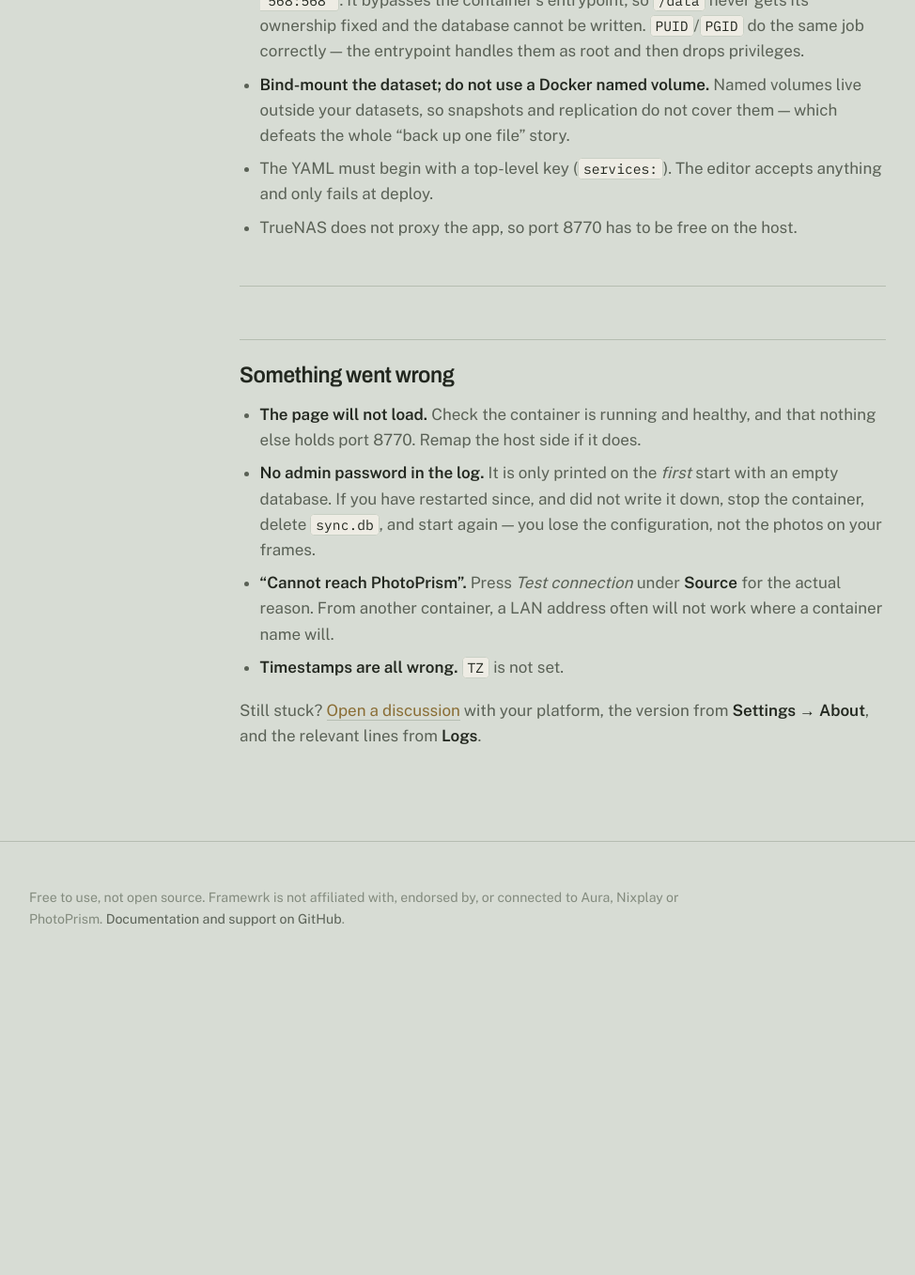
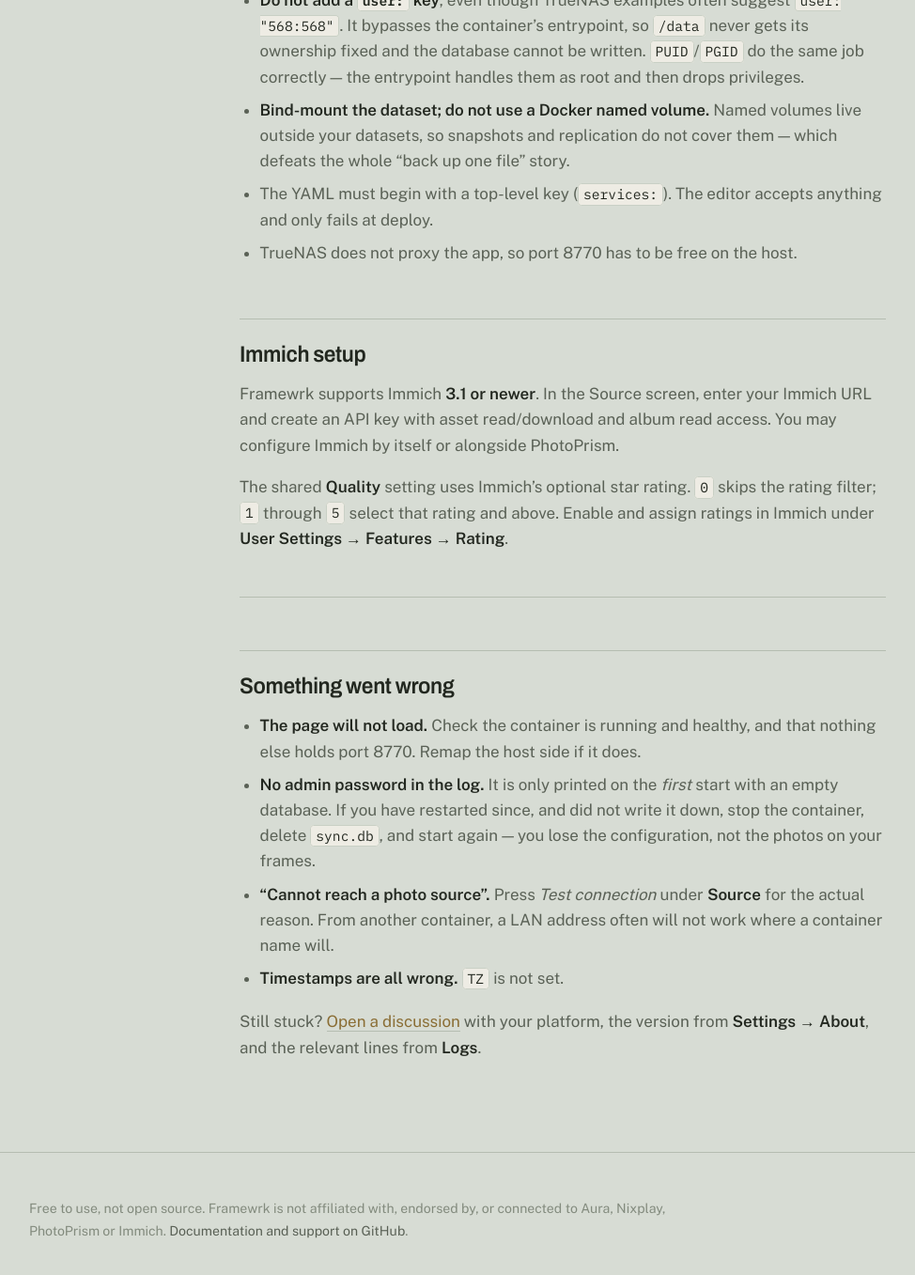
Before and after one commit to smichalczyk/framewrk, a Jekyll site: the page built from docs/install.md, in a window 1280 px wide and 1400 px high, scrolled down 8606 px. Shown: the top 1357 px of the window at 94% size, without its empty margins (41-1015 px from the left). Built offline with Jekyll 4.4.1, drawn with Linux system fonts in a browser that asks for light colours; before the commit the page ends 9675 px from its top, so only the background shows below that; some of the changed text lies outside the part shown.

Commit message:
Document Immich photo source support

````diff
--- a/docs/_config.yml
+++ b/docs/_config.yml
@@ -1,7 +1,7 @@
 # GitHub Pages builds this folder. Only the guide goes through Jekyll —
 # index.html has no front matter, so it is served exactly as written.
 title: Framewrk
-description: Keeps your digital photo frames filled from your own PhotoPrism library.
+description: Keeps your digital photo frames filled from your own PhotoPrism and/or Immich library.
 url: https://smichalczyk.github.io
 baseurl: /framewrk
 markdown: kramdown
--- a/docs/_layouts/doc.html
+++ b/docs/_layouts/doc.html
@@ -38,7 +38,7 @@
   <div class="wrap">
     <p class="fine" style="margin-top:0">
       Free to use, not open source. Framewrk is not affiliated with, endorsed by,
-      or connected to Aura, Nixplay or PhotoPrism.
+      or connected to Aura, Nixplay, PhotoPrism or Immich.
       <a href="https://github.com/smichalczyk/framewrk">Documentation and support on GitHub</a>.
     </p>
   </div>
--- a/docs/install.md
+++ b/docs/install.md
@@ -18,8 +18,8 @@
 - [Unraid](#unraid)
 - [TrueNAS SCALE](#truenas-scale)
 
-**Before you start**, you need a PhotoPrism instance Framewrk can reach, and an
-Aura and/or Nixplay account with at least one frame on it.
+**Before you start**, you need a PhotoPrism and/or Immich instance Framewrk can
+reach, and an Aura and/or Nixplay account with at least one frame on it.
 
 **After it starts**, on every platform: open `http://<host>:8770`, find the
 one-time admin password in the container log, sign in, and choose your own
@@ -49,12 +49,12 @@
 docker compose logs | grep -A2 "Admin password"
 ```
 
-**Reaching PhotoPrism.** If PhotoPrism is a container on the same host, put both
-on one network and address it by name (`http://photoprism:2342`) rather than a
-LAN address that can change. Uncomment the `networks` block at the bottom of
-`compose.yaml`. If Framewrk still cannot see it, `network_mode: host` usually
-settles it — Linux only, and it ignores `ports`, so the console lands on the
-host's 8770 directly.
+**Reaching a photo source.** If PhotoPrism or Immich is a container on the same
+host, put both on one network and address it by name (`http://photoprism:2342`
+or `http://immich:2283`) rather than a LAN address that can change. Uncomment
+the `networks` block at the bottom of `compose.yaml`. If Framewrk still cannot
+see it, `network_mode: host` usually settles it — Linux only, and it ignores
+`ports`, so the console lands on the host's 8770 directly.
 
 **The catch:** leave `PUID`/`PGID` unset and everything in `data/` ends up owned
 by root. It works, right up until the day you want to read your own backup.
@@ -257,8 +257,8 @@
   and Web Server or QuMagie may hold others. 8770 is not a QNAP default, but if
   the container will not start, check that before assuming the image is broken —
   and remap the host side (`"8771:8770"`) rather than moving QTS.
-- If PhotoPrism is on another VLAN, Container Station's **qnet** driver gives
-  Framewrk its own LAN address. Bridge is fine otherwise.
+- If the photo source is on another VLAN, Container Station's **qnet** driver
+  gives Framewrk its own LAN address. Bridge is fine otherwise.
 
 ---
 
@@ -354,6 +354,16 @@
   anything and only fails at deploy.
 - TrueNAS does not proxy the app, so port 8770 has to be free on the host.
 
+## Immich setup
+
+Framewrk supports Immich **3.1 or newer**. In the Source screen, enter your
+Immich URL and create an API key with asset read/download and album read access.
+You may configure Immich by itself or alongside PhotoPrism.
+
+The shared **Quality** setting uses Immich's optional star rating. `0` skips the
+rating filter; `1` through `5` select that rating and above. Enable and assign
+ratings in Immich under **User Settings → Features → Rating**.
+
 ---
 
 ## Something went wrong
@@ -364,9 +374,9 @@
   an empty database. If you have restarted since, and did not write it down,
   stop the container, delete `sync.db`, and start again — you lose the
   configuration, not the photos on your frames.
-- **"Cannot reach PhotoPrism".** Press *Test connection* under **Source** for
-  the actual reason. From another container, a LAN address often will not work
-  where a container name will.
+- **"Cannot reach a photo source".** Press *Test connection* under **Source**
+  for the actual reason. From another container, a LAN address often will not
+  work where a container name will.
 - **Timestamps are all wrong.** `TZ` is not set.
 
 Still stuck? [Open a discussion](https://github.com/smichalczyk/framewrk/discussions)
````
Also changed, not shown: compose.yaml (+5 -4 lines), docs/index.html (+14 -14 lines), README.md, 1 other file.
